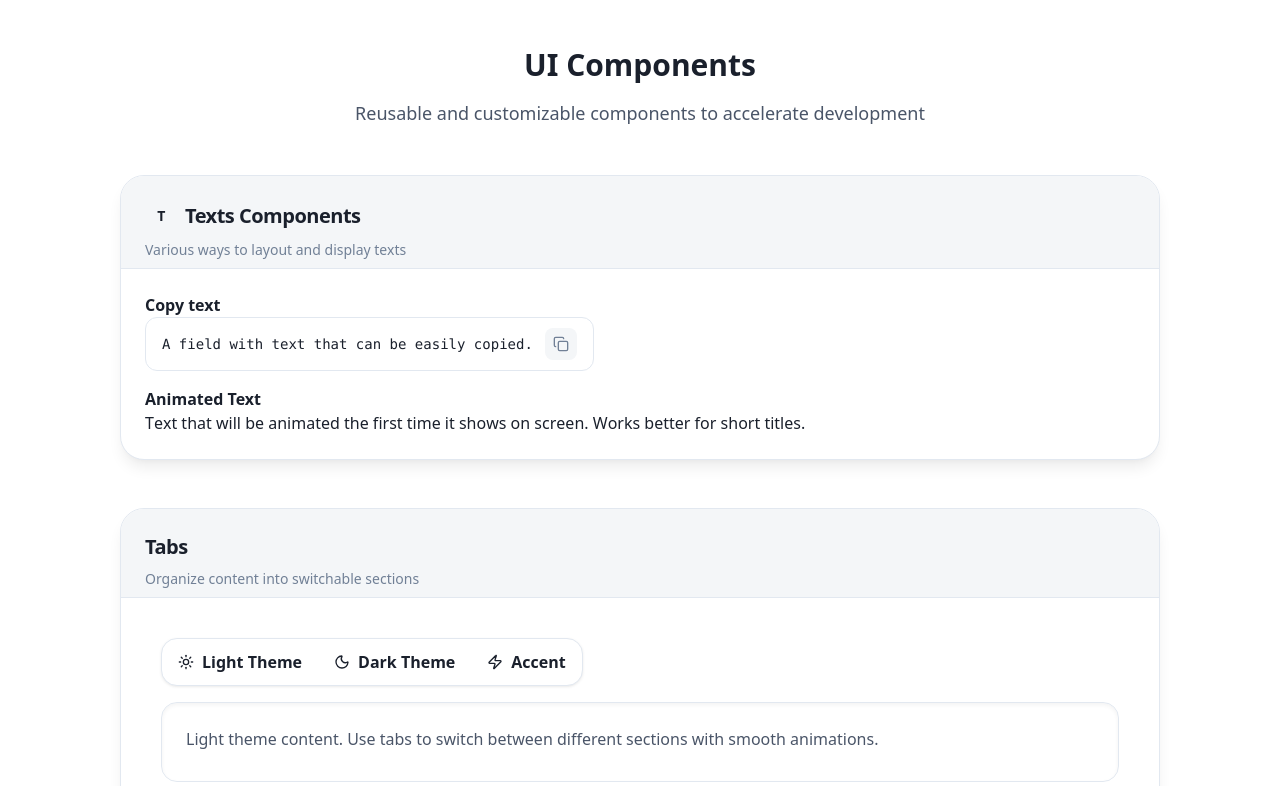
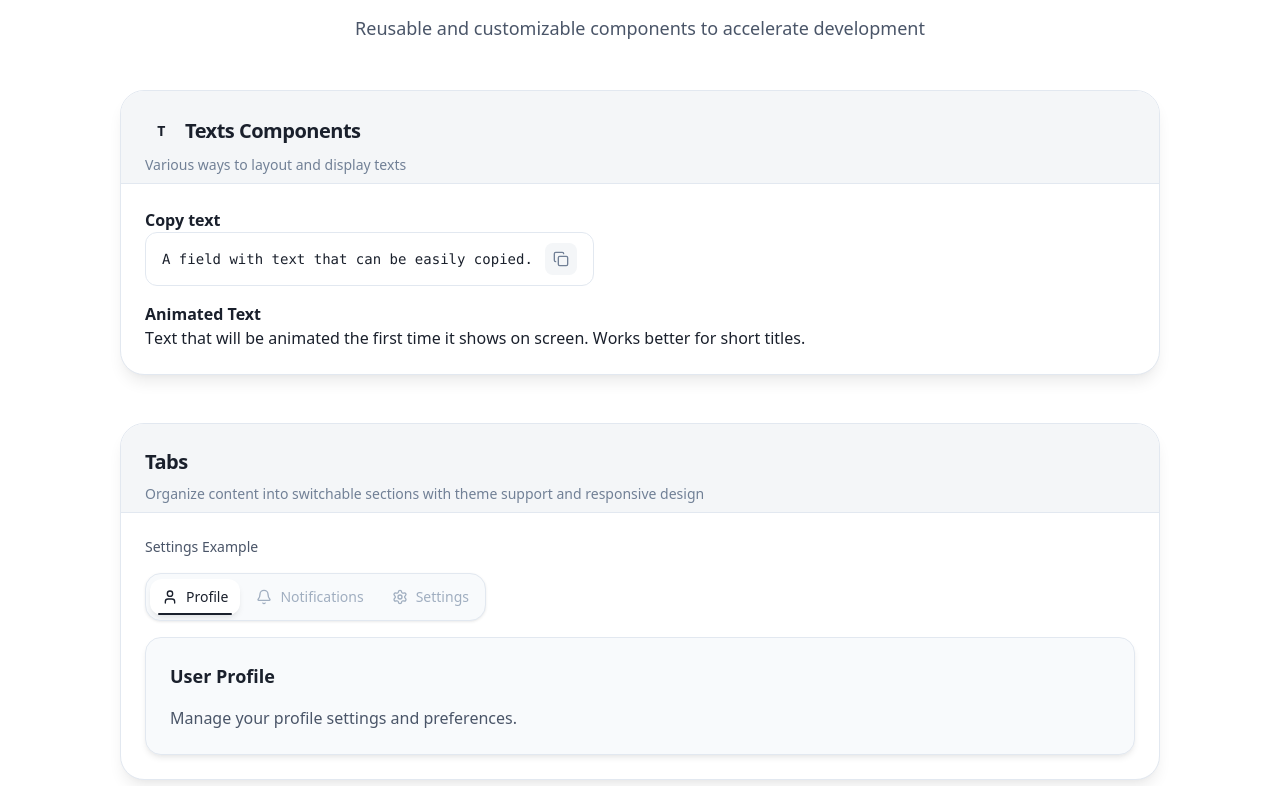
Before and after one commit to pedro-fs-garcia/reactarc, a React (Vite) app: page / in a window 1280 px wide. Shown: the part 2014-2800 px from the top of the page. Built offline with nearby package versions, Linux system fonts and the light colour scheme.

Commit message:
fix: correcting tabs responsiveness and colors

```diff
--- a/src/components/code/ScrollIndicator.tsx
+++ b/src/components/code/ScrollIndicator.tsx
@@ -9,12 +9,12 @@ export default function ScrollIndicator() {
             transition={{ delay: 2 }}
         >
             <motion.div
-                className="w-6 h-10 border-2 border-yellow-400/60 rounded-full flex justify-center cursor-pointer hover:border-yellow-400 transition-colors"
+                className="w-6 h-10 border-2 border-strong rounded-full flex justify-center cursor-pointer hover:border-yellow-400 transition-colors"
                 animate={{ opacity: [1, 0.3, 1] }}
                 transition={{ duration: 2, repeat: Infinity }}
             >
                 <motion.div
-                    className="w-1 h-3 bg-yellow-400 rounded-full mt-2"
+                    className="w-1 h-3 bg-primary rounded-full mt-2"
                     animate={{ y: [0, 12, 0] }}
                     transition={{ duration: 2, repeat: Infinity }}
                 />
--- a/src/components/layout/Hero.tsx
+++ b/src/components/layout/Hero.tsx
@@ -1,6 +1,7 @@
 import { ChevronRight, Code, Layers, Palette, Sparkles, Zap } from "lucide-react";
 import { BaseButton } from "../ui/buttons/BaseButton";
 import { globalInfo } from "@/data/globalInfo";
+import ScrollIndicator from "../code/ScrollIndicator";
 
 export default function BaseHero() {
     return (
@@ -33,7 +34,7 @@ export default function BaseHero() {
                 </div>
             </div>
 
-            <div className="py-16 bg-card/50">
+            <div className="bg-card/50">
                 <div className="max-w-7xl mx-auto px-6">
                     <div className="grid grid-cols-1 md:grid-cols-3 gap-8">
                         <div className="text-center p-6">
@@ -62,6 +63,7 @@ export default function BaseHero() {
                     </div>
                 </div>
             </div>
+            <ScrollIndicator/>
         </section>
     )
 }
--- a/src/components/ui/tabs/BasicTabs.tsx
+++ b/src/components/ui/tabs/BasicTabs.tsx
@@ -1,4 +1,4 @@
-import React, { useState } from "react";
+import React from "react";
 import { Tabs, TabsContent, TabsList, TabsTrigger } from "@/components/ui/tabs/tabs";
 
 interface TabItem {
@@ -12,26 +12,45 @@ interface ReusableTabsProps {
     tabs: TabItem[];
     defaultValue?: string;
     className?: string;
+    orientation?: "horizontal" | "vertical";
 }
 
-export default function BasicTabs({ tabs, defaultValue, className }: ReusableTabsProps) {
-    const [tab, setTab] = useState(defaultValue || (tabs[0]?.value ?? ""));
+export default function BasicTabs({
+    tabs,
+    defaultValue,
+    className,
+    orientation = "horizontal"
+}: ReusableTabsProps) {
+    const defaultTab = defaultValue || (tabs[0]?.value ?? "");
 
     return (
-        <Tabs value={tab} onValueChange={setTab} className={`w-full text-text ${className || ""}`} >
-            <TabsList>
+        <Tabs
+            defaultValue={defaultTab}
+            orientation={orientation}
+            className={`w-full ${className || ""}`}
+        >
+            <TabsList className="w-full sm:w-auto justify-start sm:justify-center overflow-x-auto">
                 {tabs.map(({ value, label, icon }) => (
-                    <TabsTrigger key={value} value={value} className="flex items-center gap-2 px-3 py-2 rounded-t hover:bg-primary">
-                        {icon}
-                        <span>{label}</span>
+                    <TabsTrigger
+                        key={value}
+                        value={value}
+                        className="flex items-center gap-2 px-3 py-2 min-w-fit whitespace-nowrap"
+                    >
+                        {icon && <span className="flex-shrink-0">{icon}</span>}
+                        <span className="hidden sm:inline">{label}</span>
+                        <span className="sm:hidden">{icon || label.charAt(0)}</span>
                     </TabsTrigger>
                 ))}
             </TabsList>
             {tabs.map(({ value, content }) => (
-                <TabsContent key={value} value={value} className="mt-4">
+                <TabsContent
+                    key={value}
+                    value={value}
+                    className="mt-4 data-[state=inactive]:animate-out data-[state=inactive]:fade-out-0 data-[state=active]:animate-in data-[state=active]:fade-in-0"
+                >
                     {content}
                 </TabsContent>
             ))}
         </Tabs>
-    )
-};
+    );
+}
--- a/src/components/ui/tabs/TabsDemo.tsx
+++ b/src/components/ui/tabs/TabsDemo.tsx
@@ -1,37 +1,40 @@
-import { Moon, Sun, Zap } from "lucide-react";
+import { Settings, User, Bell } from "lucide-react";
 import BasicTabs from "./BasicTabs";
 import { Card, CardContent, CardDescription, CardHeader, CardTitle } from "@/components/cards/card";
 
 export default function TabsDemo() {
-    const tabItems = [
+    const settingsTabs = [
         {
-            value: "tab1",
-            label: "Light Theme",
-            icon: <Sun size={16} />,
+            value: "profile",
+            label: "Profile",
+            icon: <User size={16} />,
             content: (
-                <p className="text-secondary">
-                    Light theme content. Use tabs to switch between different sections with smooth animations.
-                </p>
+                <div className="space-y-4">
+                    <h3 className="text-lg font-semibold text-primary">User Profile</h3>
+                    <p className="text-secondary">Manage your profile settings and preferences.</p>
+                </div>
             ),
         },
         {
-            value: "tab2",
-            label: "Dark Theme",
-            icon: <Moon size={16} />,
+            value: "notifications",
+            label: "Notifications",
+            icon: <Bell size={16} />,
             content: (
-                <p className="text-secondary">
-                    Dark theme content. Tabs are fully styled with the theme system for consistent appearance.
-                </p>
+                <div className="space-y-4">
+                    <h3 className="text-lg font-semibold text-primary">Notification Settings</h3>
+                    <p className="text-secondary">Configure your notification preferences.</p>
+                </div>
             ),
         },
         {
-            value: "tab3",
-            label: "Accent",
-            icon: <Zap size={16} />,
+            value: "settings",
+            label: "Settings",
+            icon: <Settings size={16} />,
             content: (
-                <p className="text-secondary">
-                    Accent content. Add any content inside tabs with full theme support.
-                </p>
+                <div className="space-y-4">
+                    <h3 className="text-lg font-semibold text-primary">General Settings</h3>
+                    <p className="text-secondary">Adjust your application settings.</p>
+                </div>
             ),
         },
     ];
@@ -40,11 +43,15 @@ export default function TabsDemo() {
         <Card>
             <CardHeader>
                 <CardTitle>Tabs</CardTitle>
-                <CardDescription>Organize content into switchable sections</CardDescription>
+                <CardDescription>Organize content into switchable sections with theme support and responsive design</CardDescription>
             </CardHeader>
             <CardContent>
-                <div className="flex items-center justify-center p-4 text-text">
-                    <BasicTabs tabs={tabItems} defaultValue="tab1" />
+                <div className="space-y-8">
+                    {/* Settings Tabs */}
+                    <div>
+                        <h4 className="text-sm font-medium text-secondary mb-4">Settings Example</h4>
+                        <BasicTabs tabs={settingsTabs} defaultValue="profile" />
+                    </div>
                 </div>
             </CardContent>
         </Card>
--- a/src/components/ui/tabs/tabs.tsx
+++ b/src/components/ui/tabs/tabs.tsx
@@ -11,7 +11,8 @@ const TabsList = React.forwardRef<
   <TabsPrimitive.List
     ref={ref}
     className={cn(
-      "inline-flex h-12 items-center justify-center gap-2 rounded-xl bg-background border border-light p-1 shadow-sm",
+      "inline-flex h-12 items-center justify-center gap-1 rounded-xl bg-surface border border-light p-1 shadow-sm transition-colors",
+      "w-full sm:w-auto",
       className
     )}
     {...props}
@@ -26,18 +27,19 @@ const TabsTrigger = React.forwardRef<
   <TabsPrimitive.Trigger
     ref={ref}
     className={cn(
-      `
-      relative inline-flex items-center justify-center whitespace-nowrap
-      rounded-lg px-5 py-2 text-base font-semibold transition-all duration-200
-      focus-visible:outline-none focus-visible:ring-2 focus-visible:ring-border-focus
-      text-primary hover:bg-primary-50
-      data-[state=active]:text-color-primary data-[state=active]:bg-primary-100
-      data-[state=active]:after:absolute data-[state=active]:after:left-4 data-[state=active]:after:right-4
-      data-[state=active]:after:-bottom-0.5 data-[state=active]:after:h-0.5
-      data-[state=active]:after:rounded-full data-[state=active]:after:bg-color-primary data-[state=active]:after:content-['']
-      `,
+      "TabsTrigger cursor-pointer relative inline-flex items-center justify-center whitespace-nowrap rounded-lg px-3 py-2 text-sm font-medium transition-all duration-200",
+      "focus-visible:outline-none focus-visible:ring-2  focus-visible:ring-offset-2",
+      "text-muted hover:text-primary hover:bg-surface",
+      "disabled:pointer-events-none disabled:opacity-50",
+      "min-w-fit",
       className
     )}
+    style={{
+      '--tab-active-bg': 'var(--color-surface-elevated)',
+      '--tab-active-text': 'var(--color-text-primary)',
+      '--tab-hover-bg': 'var(--color-surface)',
+      '--tab-hover-text': 'var(--color-primary)',
+    } as React.CSSProperties}
     {...props}
   />
 ));
@@ -50,7 +52,9 @@ const TabsContent = React.forwardRef<
   <TabsPrimitive.Content
     ref={ref}
     className={cn(
-      "mt-4 rounded-xl p-6 border border-light bg-background shadow-inner min-h-[80px] text-primary",
+      "TabsContent mt-4 rounded-xl p-4 sm:p-6 border border-light shadow-inner min-h-[80px]",
+      "text-primary focus-visible:outline-none focus-visible:ring-2 focus-visible:ring-border-focus focus-visible:ring-offset-2",
+      "bg-surface",
       className
     )}
     {...props}
--- a/src/styles/themes.css
+++ b/src/styles/themes.css
@@ -523,3 +523,227 @@ html[data-theme="sunset"] {
 @keyframes skeleton-shimmer {
   100% { transform: translateX(100%); }
 }
+
+/* === Tab Animations === */
+@keyframes fade-in-0 {
+  from { opacity: 0; }
+  to { opacity: 1; }
+}
+
+@keyframes fade-out-0 {
+  from { opacity: 1; }
+  to { opacity: 0; }
+}
+
+@keyframes slide-in-from-top-2 {
+  from { transform: translateY(-0.5rem); }
+  to { transform: translateY(0); }
+}
+
+@keyframes slide-out-to-top-2 {
+  from { transform: translateY(0); }
+  to { transform: translateY(-0.5rem); }
+}
+
+.animate-in {
+  animation: fade-in-0 0.2s ease-out;
+}
+
+.animate-out {
+  animation: fade-out-0 0.2s ease-in;
+}
+
+.slide-in-from-top-2 {
+  animation: slide-in-from-top-2 0.2s ease-out;
+}
+
+.slide-out-to-top-2 {
+  animation: slide-out-to-top-2 0.2s ease-in;
+}
+
+/* === Data State Classes === */
+[data-state="active"] {
+  /* Active state styles are handled by the component classes */
+}
+
+[data-state="inactive"] {
+  /* Inactive state styles are handled by the component classes */
+}
+
+/* === Tab Specific Styles === */
+[data-state="active"] {
+  color: var(--color-text-on-primary) !important;
+  background-color: var(--color-primary) !important;
+  box-shadow: var(--shadow-md) !important;
+}
+
+[data-state="active"]::after {
+  content: '';
+  position: absolute;
+  bottom: 0;
+  left: 0.5rem;
+  right: 0.5rem;
+  height: 2px;
+  border-radius: 9999px;
+  background-color: var(--color-text-on-primary);
+}
+
+/* === Tab Trigger Specific Styles === */
+.TabsTrigger[data-state="active"] {
+  color: var(--color-text-on-primary) !important;
+  background-color: var(--color-primary) !important;
+  box-shadow: var(--shadow-md) !important;
+}
+
+.TabsTrigger[data-state="active"]::after {
+  content: '';
+  position: absolute;
+  bottom: 0;
+  left: 0.5rem;
+  right: 0.5rem;
+  height: 2px;
+  border-radius: 9999px;
+  background-color: var(--color-text-on-primary);
+}
+
+/* === Hover States === */
+.TabsTrigger:hover {
+  color: var(--color-primary) !important;
+  background-color: var(--color-primary-50) !important;
+}
+
+.TabsTrigger[data-state="active"]:hover {
+  color: var(--color-text-on-primary) !important;
+  background-color: var(--color-primary) !important;
+}
+
+/* === Alternative Tab Styles === */
+[role="tab"][data-state="active"] {
+  color: var(--color-text-on-primary) !important;
+  background-color: var(--color-primary) !important;
+  box-shadow: var(--shadow-md) !important;
+}
+
+[role="tab"][data-state="active"]::after {
+  content: '';
+  position: absolute;
+  bottom: 0;
+  left: 0.5rem;
+  right: 0.5rem;
+  height: 2px;
+  border-radius: 9999px;
+  background-color: var(--color-text-on-primary);
+}
+
+/* === CSS Custom Properties for Tabs === */
+.TabsTrigger {
+  --tab-active-bg: var(--color-primary);
+  --tab-active-text: var(--color-text-on-primary);
+  --tab-hover-bg: var(--color-primary-50);
+  --tab-hover-text: var(--color-primary);
+}
+
+/* === High Specificity Tab Styles === */
+button.TabsTrigger[data-state="active"],
+[role="tab"].TabsTrigger[data-state="active"] {
+  color: var(--tab-active-text) !important;
+  background-color: var(--tab-active-bg) !important;
+  box-shadow: var(--shadow-md) !important;
+}
+
+button.TabsTrigger[data-state="active"]::after,
+[role="tab"].TabsTrigger[data-state="active"]::after {
+  content: '';
+  position: absolute;
+  bottom: 0;
+  left: 0.5rem;
+  right: 0.5rem;
+  height: 2px;
+  border-radius: 9999px;
+  background-color: var(--tab-active-text);
+}
+
+button.TabsTrigger:hover,
+[role="tab"].TabsTrigger:hover {
+  color: var(--tab-hover-text) !important;
+  background-color: var(--tab-hover-bg) !important;
+}
+
+button.TabsTrigger[data-state="active"]:hover,
+[role="tab"].TabsTrigger[data-state="active"]:hover {
+  color: var(--tab-active-text) !important;
+  background-color: var(--tab-active-bg) !important;
+}
+
+/* === Focus Ring Utilities === */
+.focus-visible\:ring-offset-2:focus-visible {
+  box-shadow: 0 0 0 2px var(--color-background), 0 0 0 4px var(--color-border-focus);
+}
+
+/* === TabsContent Specific Styles === */
+[data-radix-tabs-content] {
+  background-color: var(--color-surface) !important;
+}
+
+.TabsContent {
+  background-color: var(--color-surface) !important;
+}
+
+/* === Override any Radix UI background styles === */
+[data-radix-tabs-content],
+[data-radix-tabs-content] * {
+  background-color: var(--color-surface) !important;
+}
+
+/* === Force surface background for tabs content === */
+.TabsContent,
+.TabsContent * {
+  background-color: var(--color-surface) !important;
+}
+
+/* === Override any inline styles from Radix UI === */
+[data-radix-tabs-content][style*="background"] {
+  background-color: var(--color-surface) !important;
+}
+
+/* === Ensure surface background is applied === */
+.bg-surface {
+  background-color: var(--color-surface) !important;
+}
+
+/* === Responsive Utilities === */
+@media (max-width: 640px) {
+  .sm\:inline {
+    display: inline;
+  }
+
+  .sm\:hidden {
+    display: none;
+  }
+
+  .sm\:w-auto {
+    width: auto;
+  }
+
+  .sm\:p-6 {
+    padding: 1.5rem;
+  }
+}
+
+@media (min-width: 640px) {
+  .sm\:inline {
+    display: inline;
+  }
+
+  .sm\:hidden {
+    display: none;
+  }
+
+  .sm\:w-auto {
+    width: auto;
+  }
+
+  .sm\:p-6 {
+    padding: 1.5rem;
+  }
+}
--- a/tailwind.config.js
+++ b/tailwind.config.js
@@ -47,6 +47,19 @@ module.exports = {
 
     // Utilitários especiais
     'glass-effect', 'bg-gradient-primary', 'bg-gradient-warm',
+
+    // Classes responsivas para tabs
+    'sm:inline', 'sm:hidden', 'sm:w-auto', 'sm:p-6', 'sm:justify-center',
+    'hidden', 'inline', 'w-full', 'overflow-x-auto', 'justify-start',
+    'min-w-fit', 'whitespace-nowrap', 'flex-shrink-0',
+    'bg-surface', 'bg-surface-elevated',
+
+    // Classes de animação
+    'animate-in', 'animate-out', 'slide-in-from-top-2', 'slide-out-to-top-2',
+    'fade-in-0', 'fade-out-0',
+
+    // Classes de estado
+    'data-[state=active]', 'data-[state=inactive]',
   ],
 
   theme: {
```
